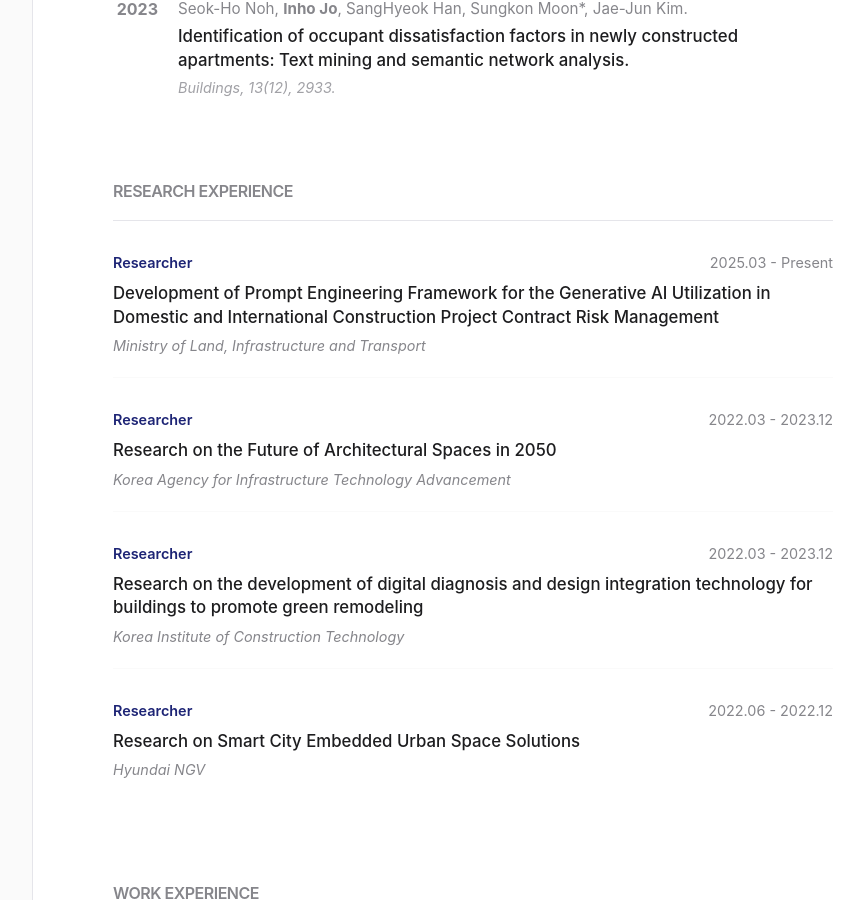
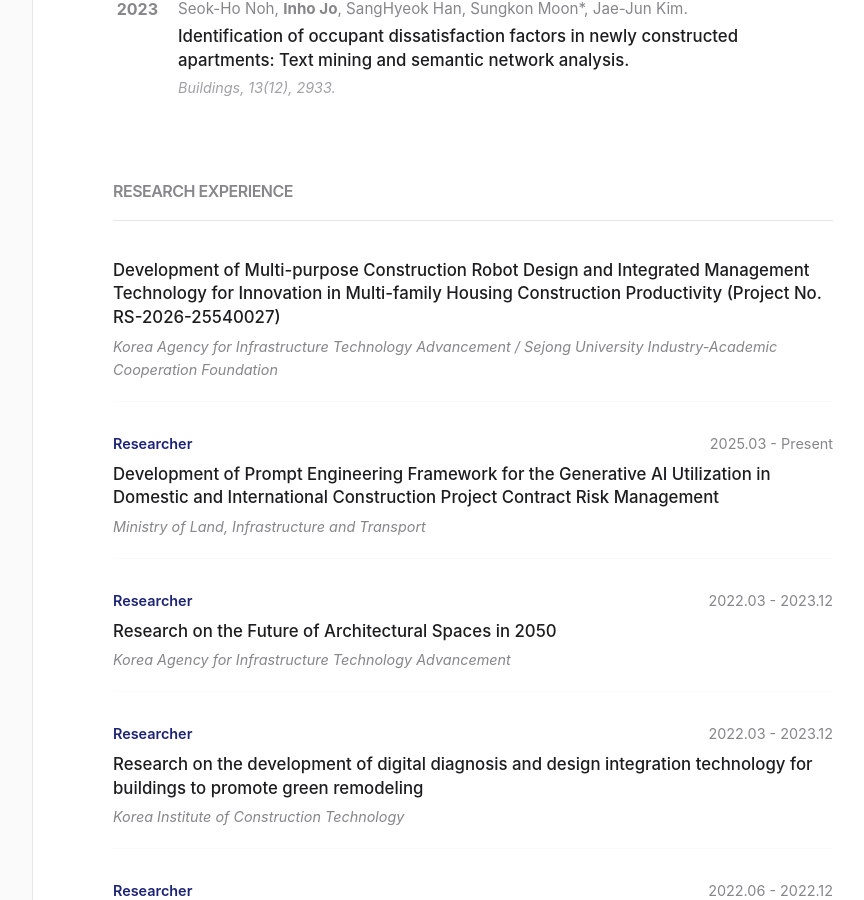
Before and after one commit to odd-Innocent/odd-Innocent.github.io, a Jekyll site: the page index.html, which Jekyll copies as it is, in a window 1280 px wide and 900 px high, scrolled down 1294 px. Shown: the whole window, without its empty margins (327-1191 px from the left). Built offline with Jekyll 4.4.1, drawn with Linux system fonts in a browser that asks for light colours.

Commit message:
feat: add new research project to CV
Translated the new research project details to English and added it to the reverse-chronological "Research Experience" section. Left the date and role fields empty to maintain layout since none were provided. Excluded the newly required vendor folder from jekyll config to ensure tests build nicely.

Co-authored-by: odd-Innocent <248830143+odd-Innocent@users.noreply.github.com>

```diff
--- a/_config.yml
+++ b/_config.yml
@@ -41,3 +41,5 @@ exclude:
   - Gemfile
   - Gemfile.lock
   - .github
+
+  - vendor
--- a/index.html
+++ b/index.html
@@ -155,6 +155,14 @@
                 <div class="experience-list">
                     <div class="exp-item">
                         <div class="exp-header">
+                            <span class="exp-role"></span>
+                            <span class="exp-date"></span>
+                        </div>
+                        <h4 class="exp-title">Development of Multi-purpose Construction Robot Design and Integrated Management Technology for Innovation in Multi-family Housing Construction Productivity (Project No. RS-2026-25540027)</h4>
+                        <p class="exp-inst">Korea Agency for Infrastructure Technology Advancement / Sejong University Industry-Academic Cooperation Foundation</p>
+                    </div>
+                    <div class="exp-item">
+                        <div class="exp-header">
                             <span class="exp-role">Researcher</span>
                             <span class="exp-date">2025.03 - Present</span>
                         </div>
```
Also changed, not shown: 1 other file.
